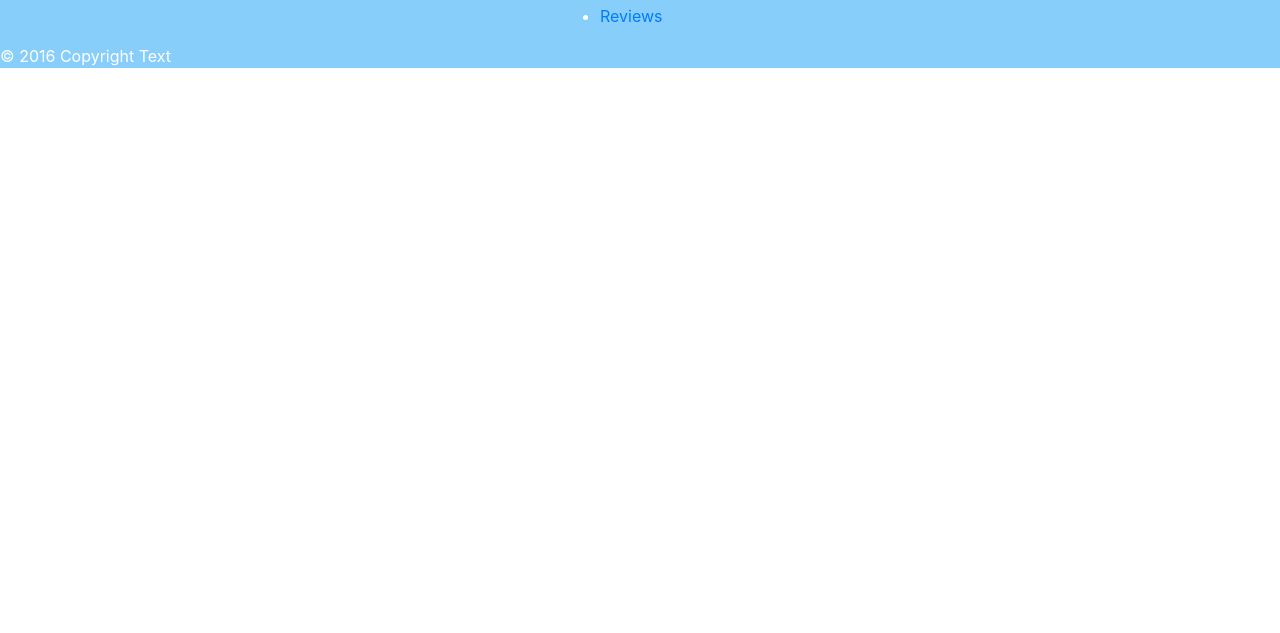
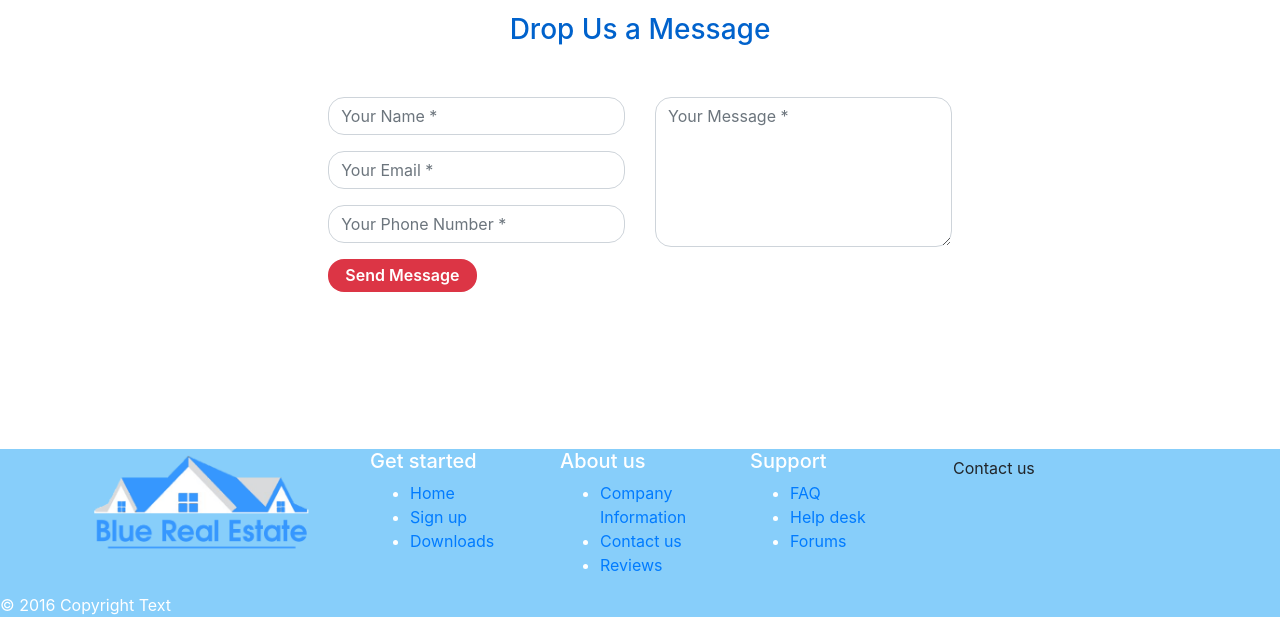
Before and after one commit to DanielAron18/BlueRealEstate, a Django app: page /contact_us/ in a window 1280 px wide. Shown: the part 280-913 px from the top of the page. Before the commit the page ends 348 px from the top, so only its background shows below. Run offline with Django 3.2, Linux system fonts and the light colour scheme; some libraries are stand-ins or nearby versions.

Commit message:
ruglað contact form

```diff
--- /dev/null
+++ b/static/css/contact_us.css
@@ -0,0 +1,52 @@
+.container .contact-form {
+    margin-top: -10%;
+}
+.contact-form{
+    background: #fff;
+    margin-top: 5%;
+    margin-bottom: 5%;
+    width: 70%;
+}
+.contact-form .form-control{
+    border-radius:1rem;
+}
+.contact-image{
+    text-align: center;
+}
+.contact-image img{
+    border-radius: 6rem;
+    width: 11%;
+    margin-bottom: -25px;
+}
+.contact-form form{
+    padding: 14%;
+}
+.contact-form form .row{
+    margin-bottom: -7%;
+}
+.contact-form h3{
+    margin-bottom: 8%;
+    margin-top: -10%;
+    text-align: center;
+    color: #0062cc;
+}
+.contact-form .btnContact {
+    width: 50%;
+    border: none;
+    border-radius: 1rem;
+    padding: 1.5%;
+    background: #dc3545;
+    font-weight: 600;
+    color: #fff;
+    cursor: pointer;
+}
+.btnContactSubmit
+{
+    width: 50%;
+    border-radius: 1rem;
+    padding: 1.5%;
+    color: #fff;
+    background-color: #0062cc;
+    border: none;
+    cursor: pointer;
+}
--- a/templates/base.html
+++ b/templates/base.html
@@ -10,6 +10,7 @@
     <title>BaseHtml</title>
 
     <link rel="stylesheet" href="https://stackpath.bootstrapcdn.com/bootstrap/4.3.1/css/bootstrap.min.css" integrity="sha384-ggOyR0iXCbMQv3Xipma34MD+dH/1fQ784/j6cY/iJTQUOhcWr7x9JvoRxT2MZw1T" crossorigin="anonymous">
+    <link rel="stylesheet" href="{% static 'css/contact_us.css' %}">
     <link rel="stylesheet" href="{% static 'css/main.css' %}">
 
     </head>
--- a/templates/contact_us/contact_us.html
+++ b/templates/contact_us/contact_us.html
@@ -1,7 +1,35 @@
 {% extends 'base.html' %}
+{% load static %}
+{% block content %}
+    <div class="container contact-form">
+        <div class="contact-image">
+            <img src="{% static 'images/contact.png' %}">
+        </div>
+        <form method="post">
+            <h3>Drop Us a Message</h3>
+            <div class="row">
+                <div class="col-md-6">
+                    <div class="form-group">
+                        <input type="text" name="txtName" class="form-control" placeholder="Your Name *" value="" />
+                    </div>
+                    <div class="form-group">
+                        <input type="text" name="txtEmail" class="form-control" placeholder="Your Email *" value="" />
+                    </div>
+                    <div class="form-group">
+                        <input type="text" name="txtPhone" class="form-control" placeholder="Your Phone Number *" value="" />
+                    </div>
+                    <div class="form-group">
+                        <input type="submit" name="btnSubmit" class="btnContact" value="Send Message" />
+                    </div>
+                </div>
+                <div class="col-md-6">
+                    <div class="form-group">
+                        <textarea name="txtMsg" class="form-control" placeholder="Your Message *" style="width: 100%; height: 150px;"></textarea>
+                    </div>
+                </div>
+            </div>
+        </form>
+</div>
 
-{% block content %}
-
-    <h1>CONTACT US PAGE</h1>
 
 {% endblock %}
--- a/templates/index/front_page.html
+++ b/templates/index/front_page.html
@@ -3,7 +3,6 @@
 {% load static %}
 
 {% block content %}
-
     <div>
         <a href="{% url 'contact_us' %}"><img src="{% static 'images/Advertisement.jpg'%}", style="margin: 2%;"></a>
     </div>
```
